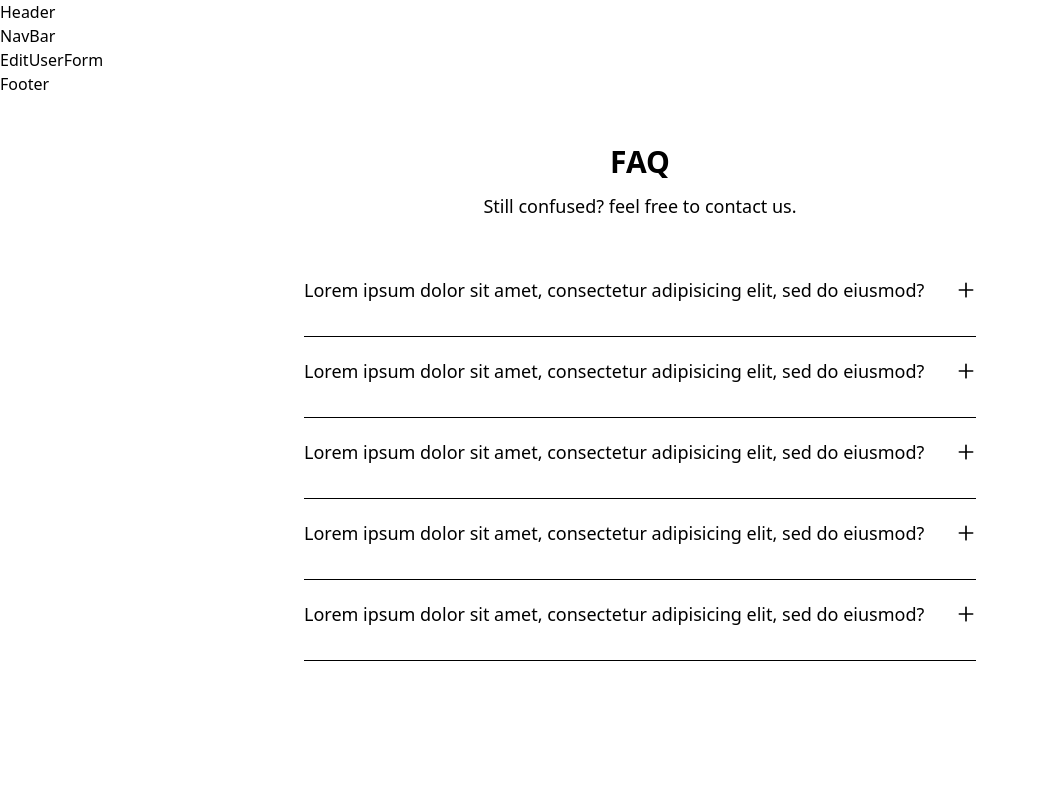
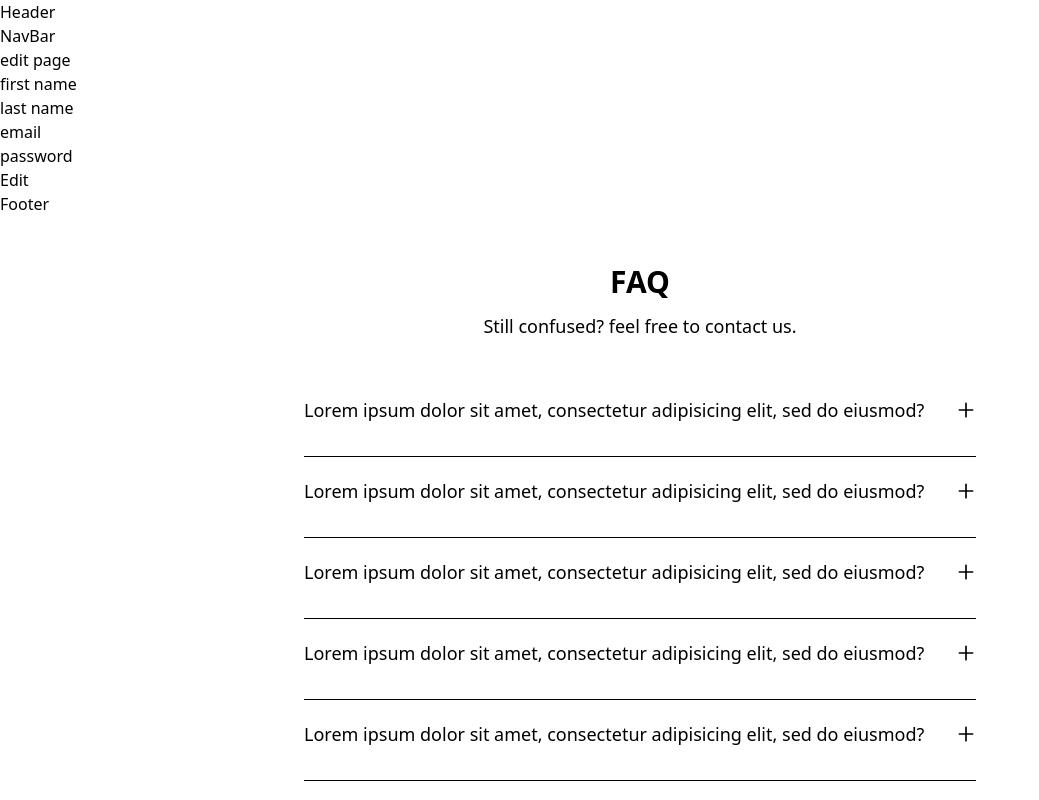
Before and after one commit to Hub-Mo-Amotek/E-commerce-webshop, a React (Create React App) app in the folder webshop-frontend/: page /user/1/edit in a window 1280 px wide. Shown: the whole page, without its empty margins (0-1039 px from the left). Built offline with nearby package versions, Linux system fonts and the light colour scheme; no server answers; the HTML template or start-up script is replaced by a standard one.

Commit message:
adding edit function for database

```diff
--- a/webshop-frontend/src/components/DisplayUser.js
+++ b/webshop-frontend/src/components/DisplayUser.js
@@ -38,7 +38,7 @@ const DisplayUser = () => {
                     <td>{user.last_name}</td>
                     <td>{user.email}</td>
                     <td>
-                        <Link to={`user/${user.id}/edit`} style={{marginRight: "10px"}}>Edit</Link>
+                        <Link to={`/user/${user.id}/edit`} style={{marginRight: "10px"}}>Edit</Link>
                         <button>delete</button>
                     </td>
                 </tr>
--- a/webshop-frontend/src/components/EditUserForm.js
+++ b/webshop-frontend/src/components/EditUserForm.js
@@ -1,8 +1,62 @@
-import React from 'react'
+import axios from 'axios';
+import React, { useState, useEffect } from 'react'
+import { useNavigate, useParams } from 'react-router-dom';
 
 const EditUserForm = () => {
+
+    const [inputs, setInputs] = useState([]);
+
+    const {id} = useParams();
+
+    useEffect(() => {
+        getUser();
+    }, []);
+
+    function getUser() {
+        axios.get(`http://localhost/E-commerce-webshop/server/${id}`).then(function(response) {
+            console.log(response.data);
+            setInputs(response.data);
+        })
+    }
+
+
+    const handleChange = (event) => {
+        const name = event.target.name;
+        const value = event.target.value;
+        setInputs(values => ({...values, [name]: value}));
+    }
+
+    const handleForm = (e) => {
+        e.preventDefault();
+
+        axios.post('http://localhost/E-commerce-webshop/server/', inputs)
+        console.log(inputs)
+    }
+
+
   return (
-    <div>EditUserForm</div>
+    <div>
+        <h1>edit page</h1>
+    <form onSubmit={handleForm}>
+        <label>first name</label>
+        <input onChange={handleChange} type="text" name="first_name" ></input>
+        <br/>
+
+        <label>last name</label>
+        <input onChange={handleChange} type="text" name="last_name" ></input>
+        <br/>
+
+        <label>email</label>
+        <input onChange={handleChange} type="text" name="email" ></input>
+        <br/>
+
+        <label>password</label>
+        <input onChange={handleChange} type="text" name="password" ></input>
+        <br/>
+
+        <button>Edit</button>
+    </form>
+    </div>
   )
 }
 
```
